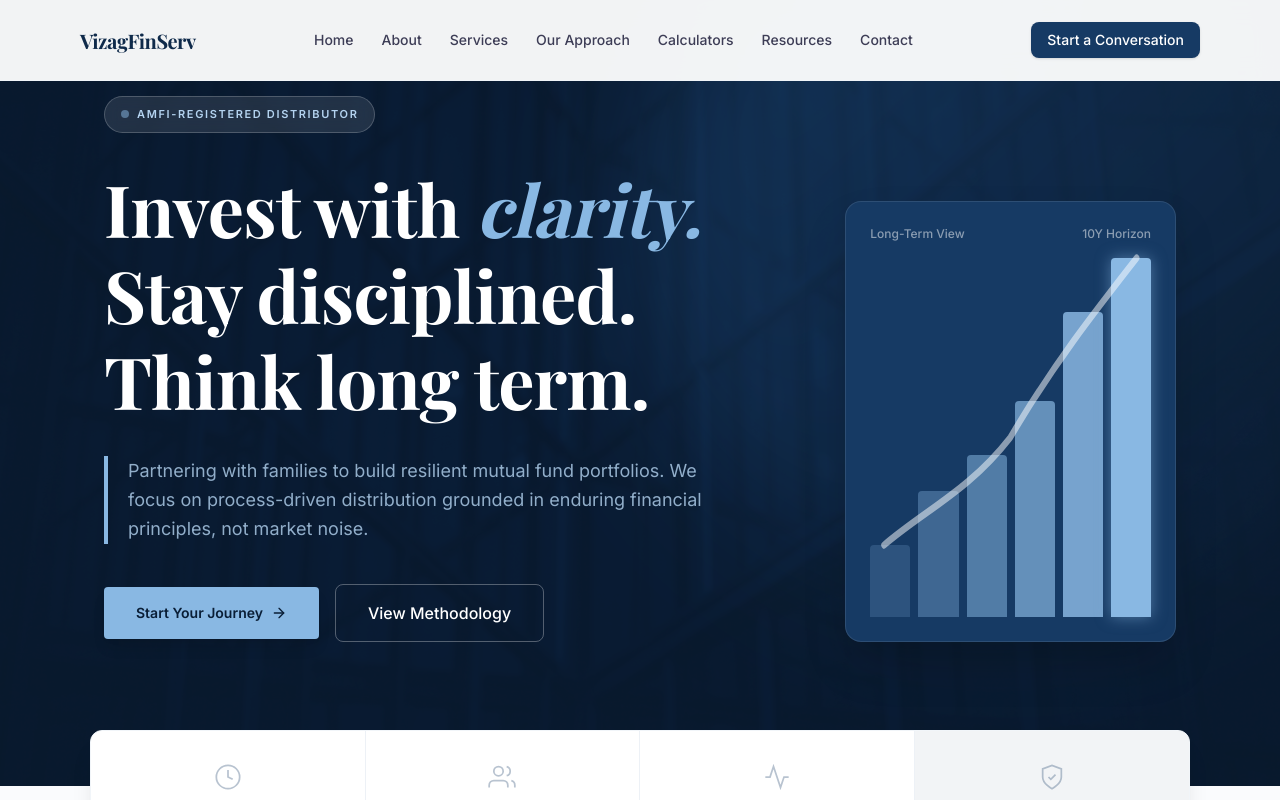
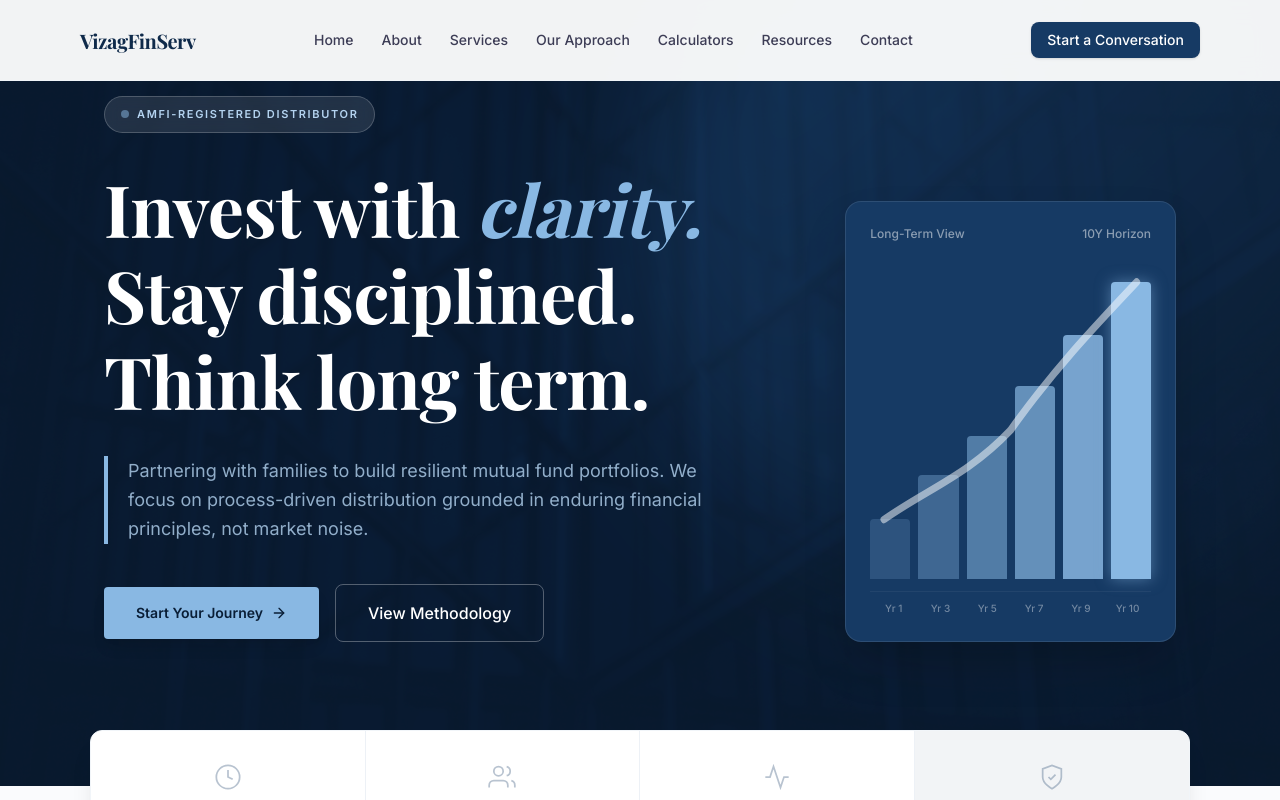
Before and after one commit to StackXpvt/vizagfinserv, a Next.js app: page / in a window 1280 px wide. Shown: the top 800 px of the page. Built offline with nearby package versions, Linux system fonts and the light colour scheme; a web font is replaced by a local one.

Commit message:
feat: initialize root layout with SEO metadata and create animated HeroSection component

```diff
--- a/src/app/layout.tsx
+++ b/src/app/layout.tsx
@@ -70,7 +70,7 @@ export const metadata: Metadata = {
 
 export default function RootLayout({ children }: LayoutProps<"/">) {
   return (
-    <html lang="en" className={`${inter.variable} ${playfair.variable} h-full`}>
+    <html lang="en" className={`${inter.variable} ${playfair.variable} h-full`} suppressHydrationWarning>
       <head>
         <link rel="icon" href="/favicon.ico" sizes="any" />
         <meta name="theme-color" content="#0F2A4A" />
--- a/src/components/sections/HeroSection.tsx
+++ b/src/components/sections/HeroSection.tsx
@@ -1,11 +1,23 @@
 'use client';
 
-import { motion } from 'framer-motion';
+import { useState } from 'react';
+import { motion, AnimatePresence } from 'framer-motion';
 import Image from 'next/image';
 import Button from '@/components/ui/Button';
 import { ArrowRightIcon } from '@/components/ui/Icons';
 
 export default function HeroSection() {
+  const [hoveredIndex, setHoveredIndex] = useState<number | null>(null);
+
+  const chartData = [
+    { year: "Yr 1", value: "1.2x", height: 20 },
+    { year: "Yr 3", value: "1.8x", height: 35 },
+    { year: "Yr 5", value: "2.8x", height: 48 },
+    { year: "Yr 7", value: "4.2x", height: 65 },
+    { year: "Yr 9", value: "6.5x", height: 82 },
+    { year: "Yr 10", value: "10.0x", height: 100 },
+  ];
+
   return (
     <section className="relative w-full min-h-[90vh] flex items-center pt-24 pb-36 overflow-hidden bg-brand-950 text-white">
       {/* Background architectural image */}
@@ -89,7 +101,11 @@ export default function HeroSection() {
           transition={{ duration: 0.7, delay: 0.3, ease: 'easeOut' }}
           className="col-span-1 lg:col-span-4 hidden lg:flex items-end justify-end relative"
         >
-          <div className="relative w-full aspect-[3/4] bg-brand-800 rounded-2xl overflow-hidden shadow-2xl p-6 flex flex-col justify-between border border-white/10 backdrop-blur-md">
+          <motion.div
+            whileHover={{ y: -8, scale: 1.02 }}
+            transition={{ duration: 0.3 }}
+            className="relative w-full aspect-[3/4] bg-brand-800 rounded-2xl overflow-hidden shadow-2xl p-6 flex flex-col justify-between border border-white/10 backdrop-blur-md group cursor-pointer"
+          >
             {/* Header */}
             <div className="flex justify-between items-center text-white/50 text-xs font-medium mb-4">
               <span>Long-Term View</span>
@@ -97,20 +113,62 @@ export default function HeroSection() {
             </div>
 
             {/* Bar chart */}
-            <div className="flex-grow flex items-end gap-2 w-full h-full relative">
-              {[20, 35, 45, 60, 85, 100].map((height, i) => (
+            <div className="flex-grow flex flex-col justify-end w-full relative mt-6">
+              {/* Bars container */}
+              <div className="flex-grow flex items-end gap-2 w-full relative">
+                {chartData.map((bar, i) => {
+                  const isHovered = hoveredIndex === i;
+                  const isAnyHovered = hoveredIndex !== null;
+                  return (
+                    <div
+                      key={i}
+                      className="relative w-1/6 h-full flex flex-col justify-end cursor-pointer group/bar"
+                      onMouseEnter={() => setHoveredIndex(i)}
+                      onMouseLeave={() => setHoveredIndex(null)}
+                    >
+                      {/* Tooltip */}
+                      <AnimatePresence>
+                        {isHovered && (
                           <motion.div
-                  key={i}
+                            initial={{ opacity: 0, y: -10, scale: 0.8 }}
+                            animate={{ opacity: 1, y: -15, scale: 1 }}
+                            exit={{ opacity: 0, y: -10, scale: 0.8 }}
+                            className="absolute left-1/2 -translate-x-1/2 bg-white text-brand-950 text-[10px] font-bold px-2 py-1 rounded shadow-md whitespace-nowrap z-20 pointer-events-none"
+                            style={{ bottom: `${bar.height}%` }}
+                          >
+                            {bar.value}
+                            <div className="absolute bottom-[-3px] left-1/2 -translate-x-1/2 w-1.5 h-1.5 bg-white rotate-45" />
+                          </motion.div>
+                        )}
+                      </AnimatePresence>
+
+                      {/* Bar */}
+                      <motion.div
                         initial={{ height: 0 }}
-                  animate={{ height: `${height}%` }}
-                  transition={{ duration: 1, delay: 0.5 + i * 0.12, ease: 'easeOut' }}
-                  className="w-1/6 rounded-t-sm transition-all duration-700"
+                        animate={{
+                          height: `${bar.height}%`,
+                        }}
+                        transition={{
+                          height: { duration: 1, delay: 0.5 + i * 0.12, ease: 'easeOut' },
+                        }}
+                        whileHover={{
+                          scaleY: 1.05,
+                          backgroundColor: '#89b8e3',
+                          boxShadow: '0 0 20px rgba(137, 184, 227, 0.8)'
+                        }}
+                        className="w-full rounded-t-sm origin-bottom transition-all duration-300"
                         style={{
-                    backgroundColor: `rgba(137, 184, 227, ${0.2 + i * 0.16})`,
-                    boxShadow: i === 5 ? '0 0 15px rgba(137, 184, 227, 0.5)' : 'none',
+                          backgroundColor: isHovered
+                            ? '#89b8e3'
+                            : (isAnyHovered
+                              ? `rgba(137, 184, 227, 0.15)`
+                              : `rgba(137, 184, 227, ${0.2 + i * 0.16})`),
+                          boxShadow: i === 5 && !isAnyHovered ? '0 0 15px rgba(137, 184, 227, 0.5)' : 'none',
                         }}
                       />
-              ))}
+                    </div>
+                  );
+                })}
 
                 {/* Overlay curve line */}
                 <svg
@@ -118,18 +176,58 @@ export default function HeroSection() {
                   viewBox="0 0 100 100"
                   preserveAspectRatio="none"
                 >
-                <path
+                  <motion.path
                     d="M 5,80 C 20,70 35,65 50,50 C 65,30 80,15 95,0"
                     fill="none"
-                  stroke="#ffffff"
-                  strokeWidth="2"
+                    stroke={hoveredIndex !== null ? "#89b8e3" : "#ffffff"}
+                    strokeWidth="2.5"
                     strokeLinecap="round"
                     strokeLinejoin="round"
-                  className="opacity-50"
+                    initial={{ pathLength: 0, opacity: 0 }}
+                    animate={{ pathLength: 1, opacity: hoveredIndex !== null ? 0.9 : 0.5 }}
+                    transition={{
+                      pathLength: { duration: 1.5, delay: 1, ease: 'easeInOut' },
+                      stroke: { duration: 0.3 },
+                      opacity: { duration: 0.3 }
+                    }}
                   />
+                  {/* Glowing secondary path on hover */}
+                  <AnimatePresence>
+                    {hoveredIndex !== null && (
+                      <motion.path
+                        d="M 5,80 C 20,70 35,65 50,50 C 65,30 80,15 95,0"
+                        fill="none"
+                        stroke="#89b8e3"
+                        strokeWidth="6"
+                        strokeLinecap="round"
+                        strokeLinejoin="round"
+                        className="blur-sm opacity-50"
+                        initial={{ opacity: 0 }}
+                        animate={{ opacity: 0.5 }}
+                        exit={{ opacity: 0 }}
+                        transition={{ duration: 0.3 }}
+                      />
+                    )}
+                  </AnimatePresence>
                 </svg>
               </div>
+
+              {/* Labels Row */}
+              <div className="flex justify-between w-full mt-3 pt-2 border-t border-white/5">
+                {chartData.map((bar, i) => (
+                  <span
+                    key={i}
+                    className="w-1/6 text-center text-[10px] font-medium transition-colors duration-300"
+                    style={{
+                      color: hoveredIndex === i ? '#89b8e3' : 'rgba(255, 255, 255, 0.4)'
+                    }}
+                  >
+                    {bar.year}
+                  </span>
+                ))}
               </div>
+            </div>
+          </motion.div>
         </motion.div>
       </div>
     </section>
```
Lines whose indentation alone changed are shown as unchanged.
